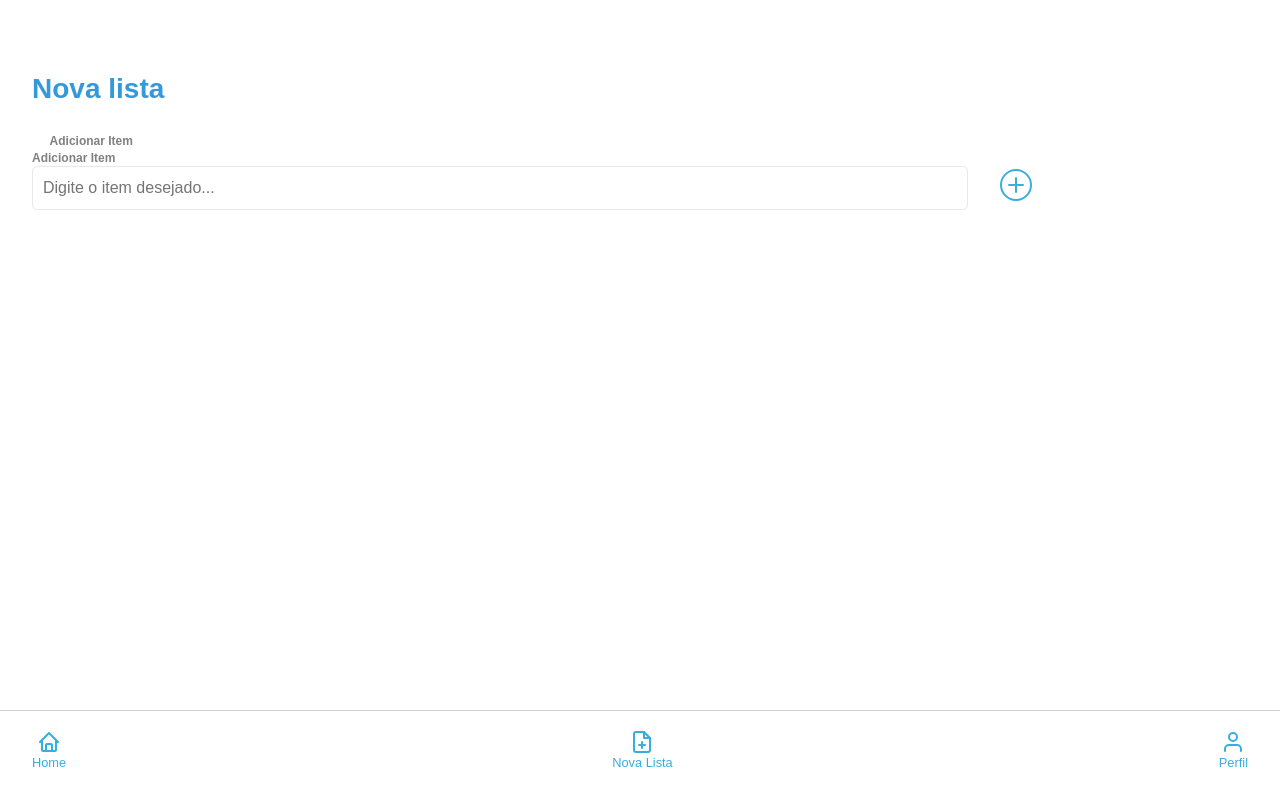
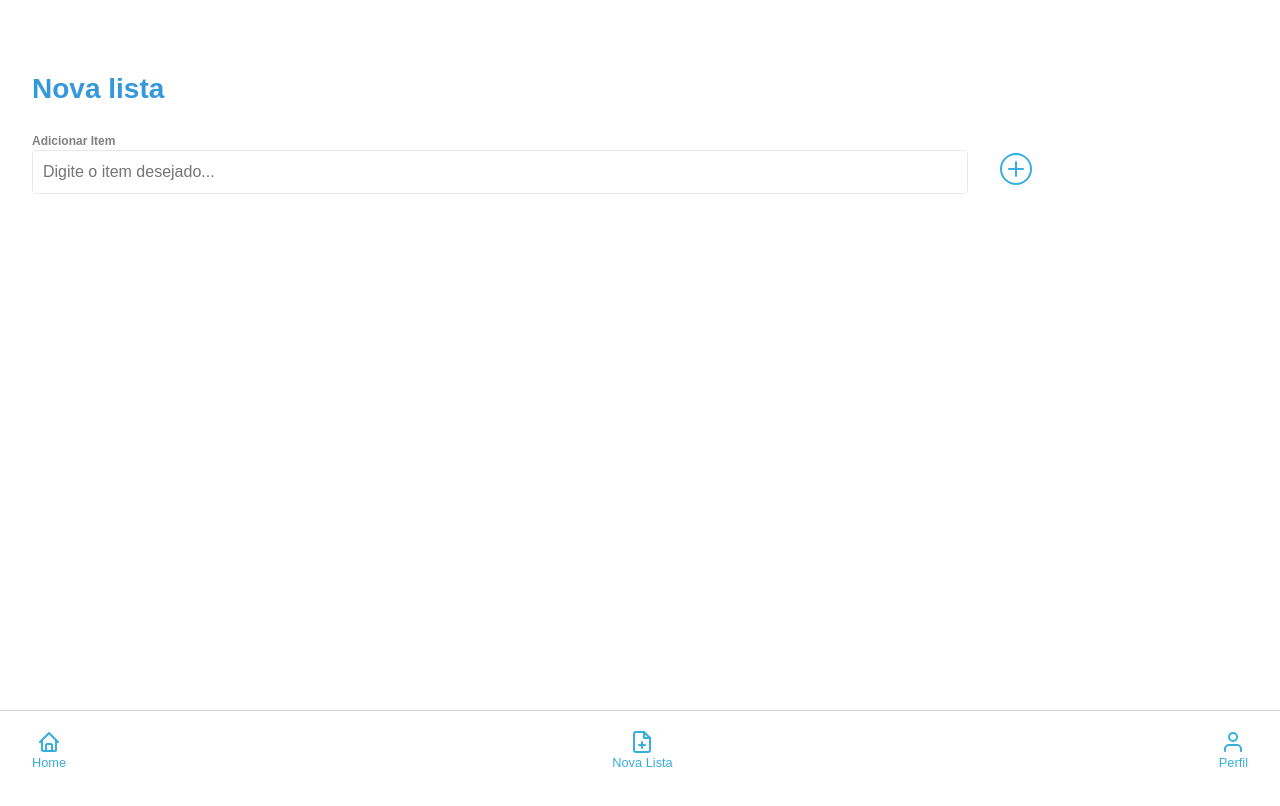
Before and after one commit to MaryChriss/Cp1-Front, a React (Vite) app: page /novalista in a window 1280 px wide. Shown: the top 806 px of the page. Built offline with nearby package versions, Linux system fonts and the light colour scheme.

Commit message:
Removida a duplicação do h6 na page novalista

```diff
--- a/src/Pages/NovaLista/NovaLista.tsx
+++ b/src/Pages/NovaLista/NovaLista.tsx
@@ -2,7 +2,7 @@ import { Layout } from "../../Components/Layout/Layout";
 import Lista from "../../Components/Lista/Lista";
 
 import { StyledTodoContainer } from "../../Components/Lista/Lista.style";
-import { StyledH1, Styledh6 } from "./NovaLista.style";
+import { StyledH1} from "./NovaLista.style";
 
 
 
@@ -11,7 +11,6 @@ export default function NovaLista() {
         <Layout>
             <StyledTodoContainer>
                 <StyledH1>Nova lista</StyledH1>
-                <Styledh6>Adicionar Item</Styledh6>
                 <Lista />
             </StyledTodoContainer>
         </Layout>
```
